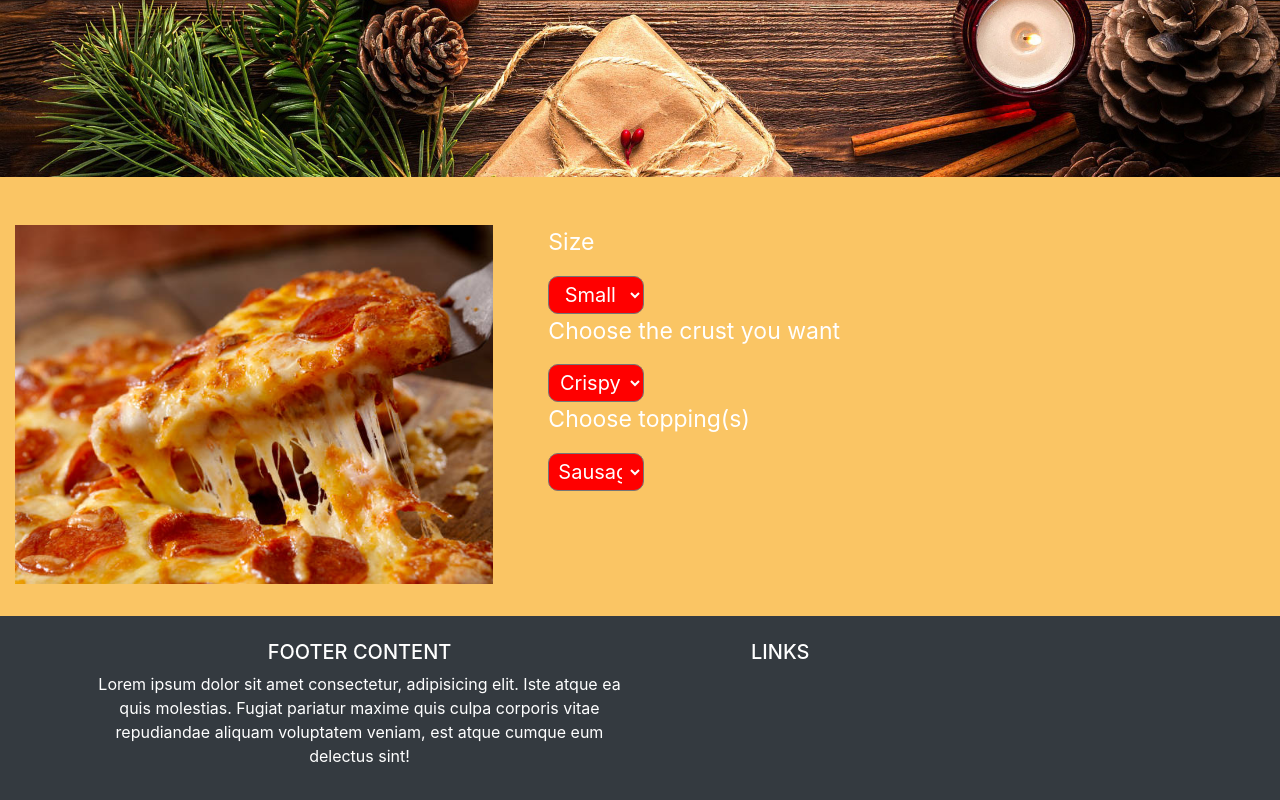
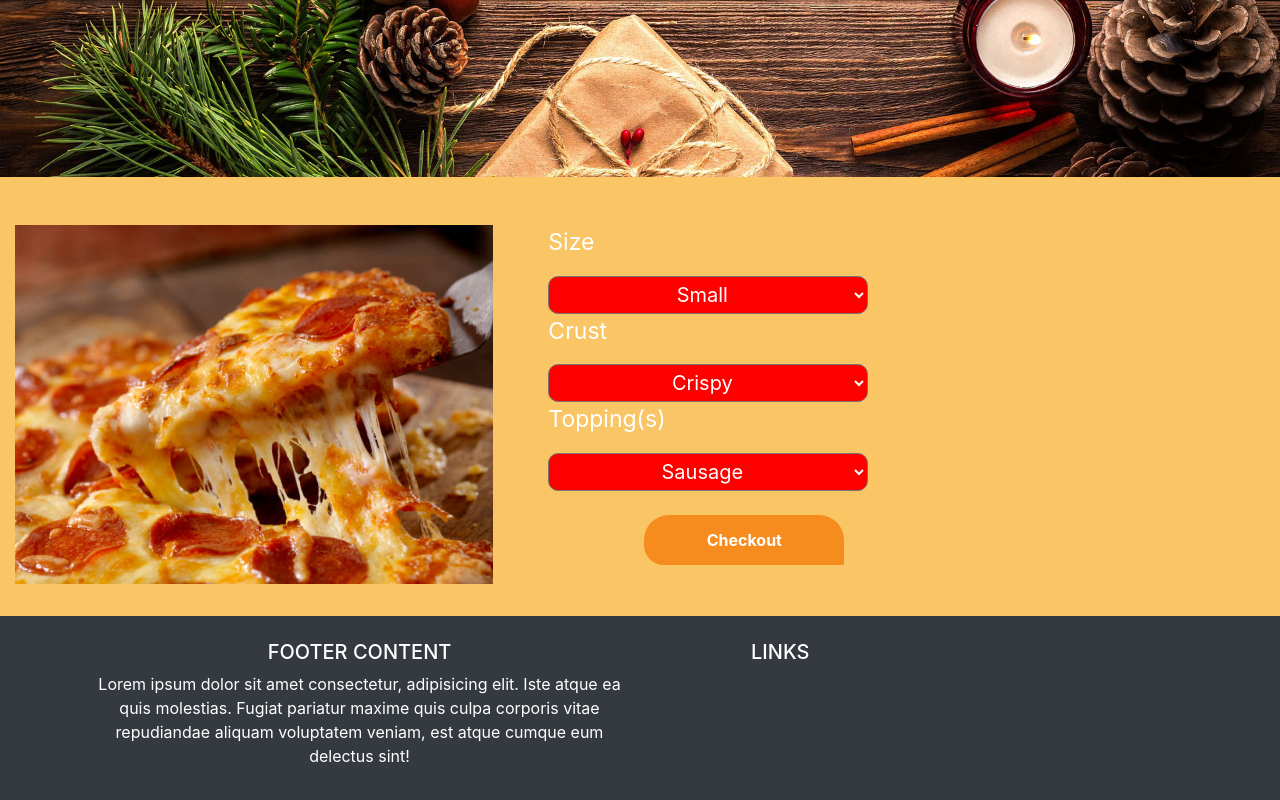
Before and after one commit to Pascal-Owilly/Pascal-Pizza-Gourmet, a plain HTML site: page index.html in a window 1280 px wide. Shown: the part 599-1399 px from the top of the page. Drawn offline with nearby package versions, Linux system fonts and the light colour scheme.

Commit message:
add checkout button

```diff
--- a/index.html
+++ b/index.html
@@ -74,24 +74,28 @@
 
             <div class="col-md-7">
                 <p style="color: white;font-size: 23px;">Size</p>
-             <select name="" id="">
+             <select name="" id="size">
                  <option value="">Small</option>
                  <option value="">Medium</option>
                  <option value="">Large</option>
              </select>
-             <p style="color: white;font-size: 23px;">Choose the crust you want</p>
+             <p style="color: white;font-size: 23px;">Crust</p>
              <select name="" id="">
                  <option value="">Crispy</option>
                  <option value="">Stuffed</option>
                  <option value="">Gluten-Free</option>
              </select>
-             <p style="color: white;font-size: 23px;">Choose topping(s)</p>
+             <p style="color: white;font-size: 23px;"> Topping(s)</p>
              <select name="" id="">
                  <option value="">Sausage</option>
                  <option value="">Broccoli</option>
                  <option value="">Strawberry</option>
              </select>
+             <br><br>
+
+          <p>   <button id="checkout-btn" style="background-color: beige;color: #fff;border-radius: 25px 25px 0 20px;padding: 5px;outline: none;font-weight: 700;margin-left: 6rem;background-color: #f68b1e;border: none;width: 200px;height: 50px;">Checkout</button></p>
             </div>
+
 
 
         </div>
--- a/script.js
+++ b/script.js
@@ -1,4 +1,8 @@
 $(document).ready(function(){
 
-
+    function Size(small, medium, large){
+       this.small = small;
+       this.meium = medium;
+       this.large = large;
+    }
 });
--- a/styles.css
+++ b/styles.css
@@ -71,7 +71,7 @@ li a {
 
 
 select {
-    width: 6rem;
+    width: 20rem;
     text-align: center;
     font-size: 20px;
     border-radius: 10px;
```
